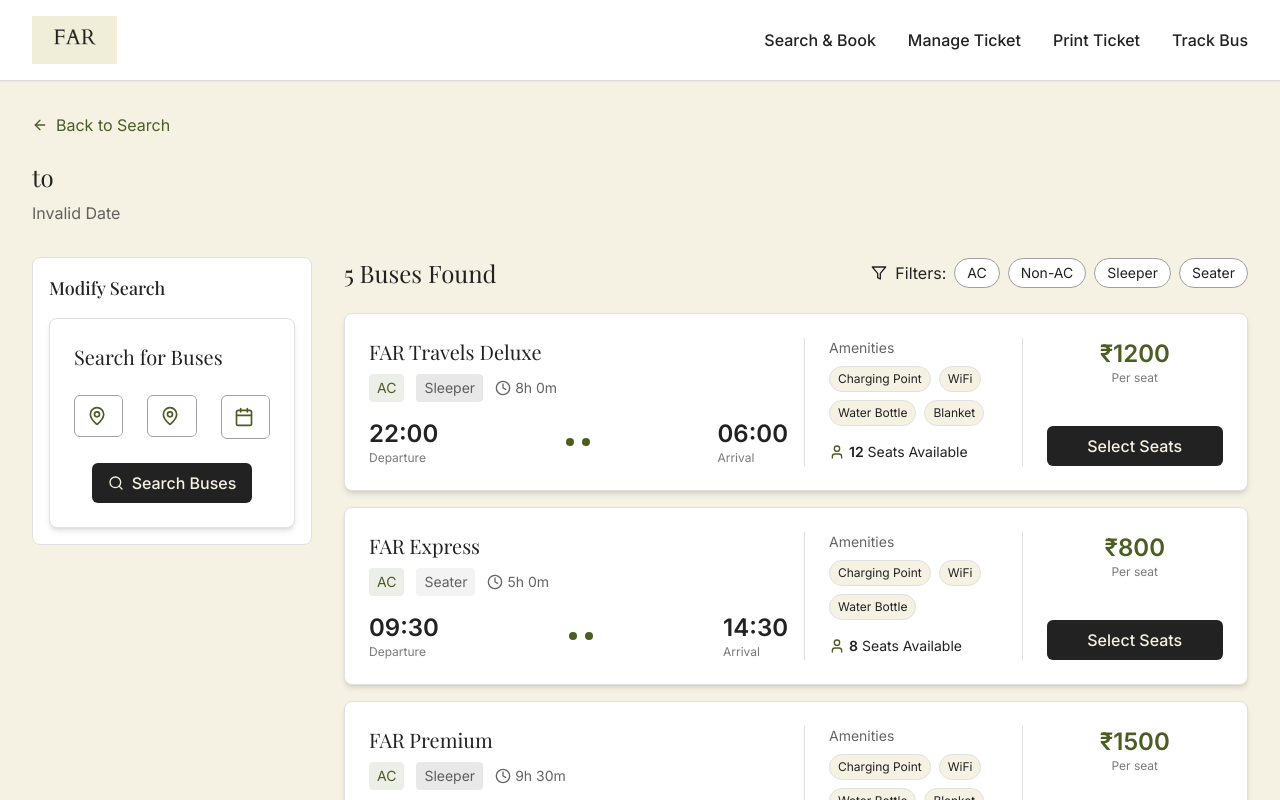
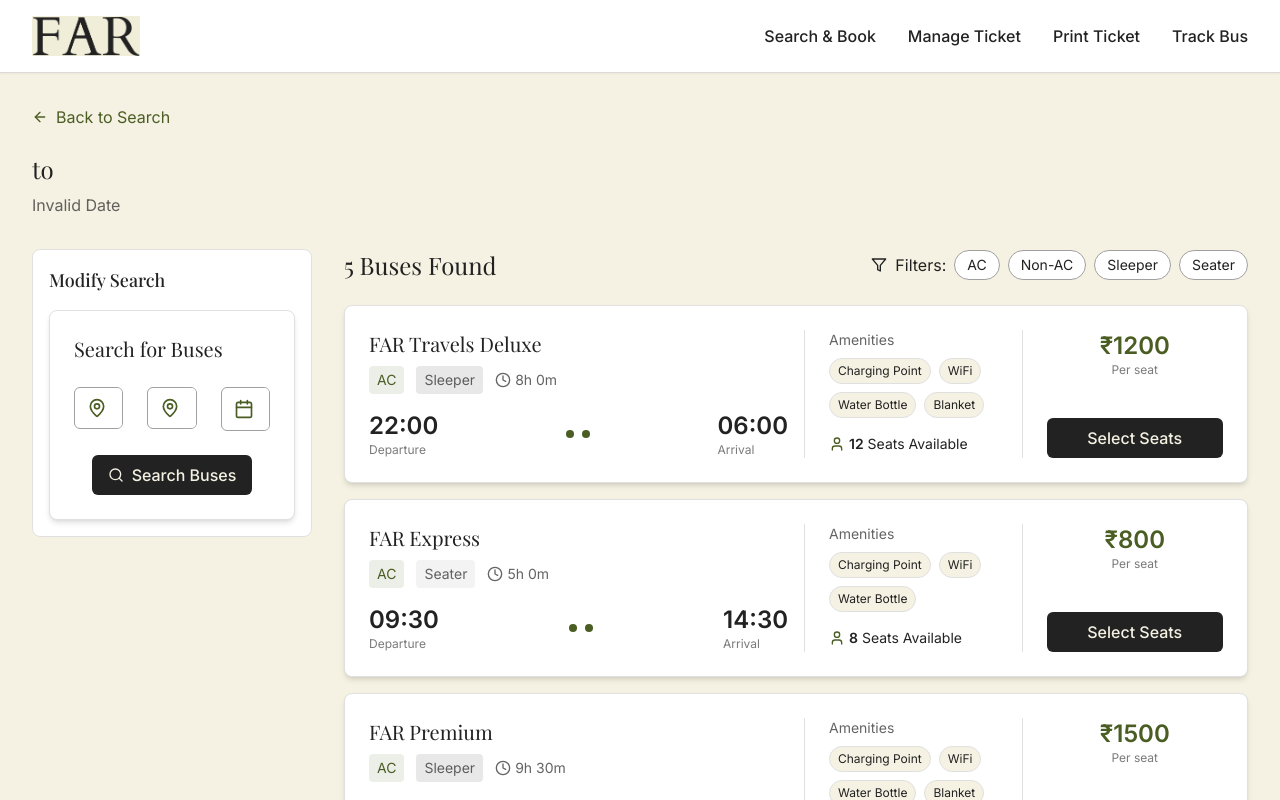
Before and after one commit to sankaravignesh1/far-bus-journey, a React (Vite) app: page /bus-listing in a window 1280 px wide. Shown: the top 800 px of the page. Built offline with nearby package versions, Linux system fonts and the light colour scheme.

Commit message:
Update logo

```diff
--- a/src/components/Navbar.tsx
+++ b/src/components/Navbar.tsx
@@ -1,7 +1,7 @@
 
 import React, { useState } from 'react';
 import { Link } from 'react-router-dom';
-import { Menu, X, Bus } from 'lucide-react';
+import { Menu, X } from 'lucide-react';
 
 const Navbar = () => {
   const [isMenuOpen, setIsMenuOpen] = useState(false);
@@ -12,9 +12,9 @@ const Navbar = () => {
         <div className="flex items-center justify-between">
           <Link to="/" className="flex items-center space-x-2">
             <img
-              src="/public/lovable-uploads/567c0d7a-923f-4770-99f7-143d16d26b7b.png"
+              src="/lovable-uploads/3cddaaad-8c4a-48a0-a732-f43f1af4ad93.png"
               alt="FAR Logo"
-              className="h-12 w-auto"
+              className="h-10 w-auto"
             />
           </Link>
 
```
Also changed, not shown: public/lovable-uploads/3cddaaad-8c4a-48a0-a732-f43f1af4ad93.png (added).
